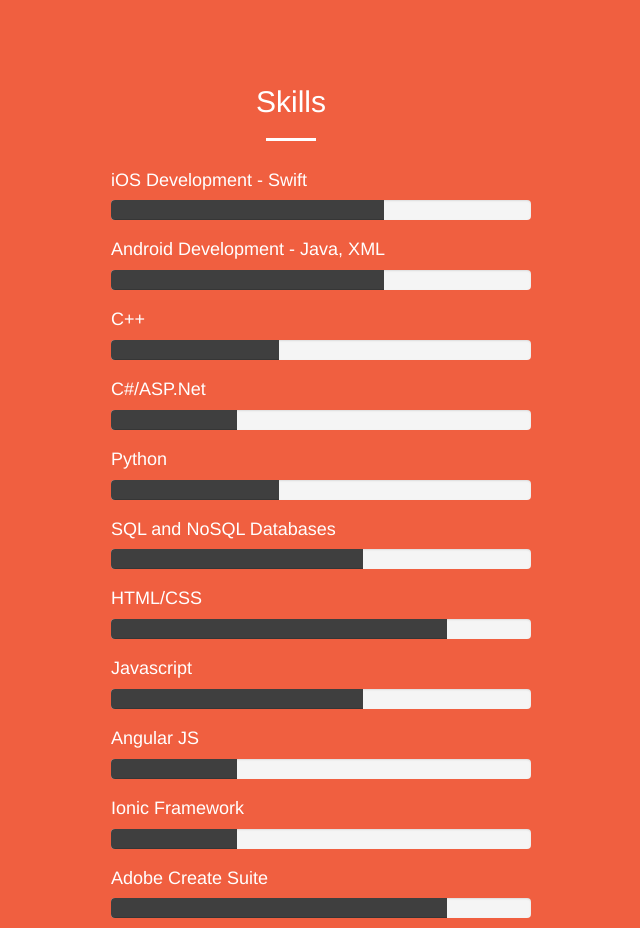
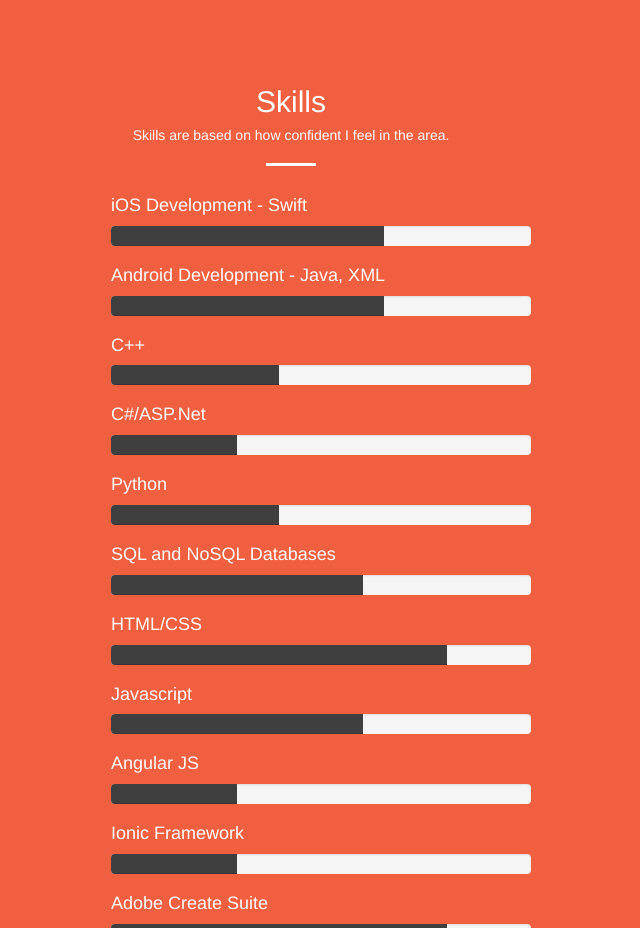
Before and after one commit to jessalbarian/PersonalWebsite, a website: page app/index.html in a window 1280 px wide. Shown: the part 4620-5548 px from the top of the page, without its empty margins (349-989 px from the left). Drawn offline with nearby package versions, Linux system fonts and the light colour scheme.

Commit message:
added skill subtitle

```diff
--- a/app/index.html
+++ b/app/index.html
@@ -714,6 +714,7 @@
         <div class="row">
             <div class="col-lg-12 text-center">
                 <h2 class="section-heading">Skills</h2>
+                <h5>Skills are based on how confident I feel in the area.</h5>
                 <hr class="light">
             </div>
         </div>
```
Also changed, not shown: dist/index.html.
